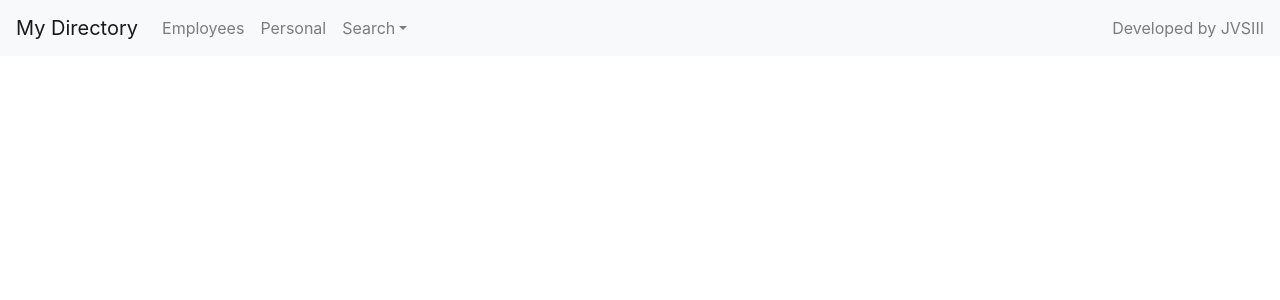
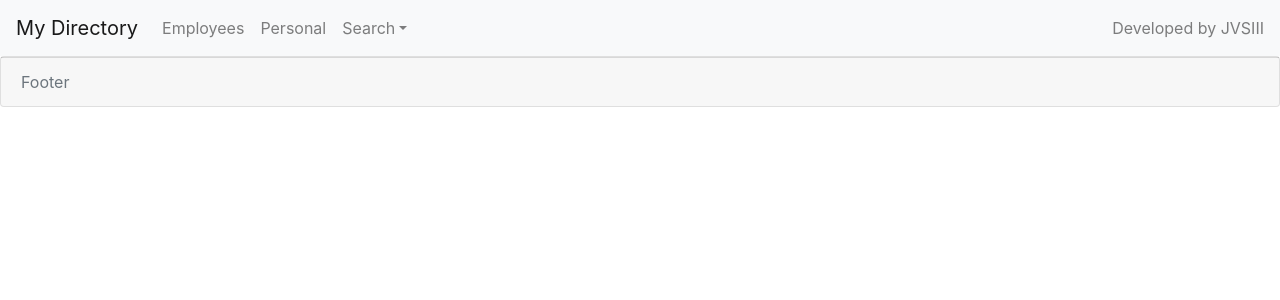
Before and after one commit to jakevs/directory, a React (Create React App) app: page / in a window 1280 px wide. Shown: the top 300 px of the page. Built offline with nearby package versions, Linux system fonts and the light colour scheme.

Commit message:
added footer to page

```diff
--- a/src/App.js
+++ b/src/App.js
@@ -1,10 +1,12 @@
 import React from "react";
 import Example from "./components/Navbar";
+import Foot from "./components/Footer";
 
 function App() {
   return (
     <div className="App">
       <Example />
+      <Foot />
     </div>
   );
 }
--- /dev/null
+++ b/src/components/Footer.js
@@ -0,0 +1,14 @@
+import React from "react";
+import { Card, CardFooter } from "reactstrap";
+
+const Foot = (props) => {
+  return (
+    <div>
+      <Card>
+        <CardFooter className="text-muted">Footer</CardFooter>
+      </Card>
+    </div>
+  );
+};
+
+export default Foot;
```
